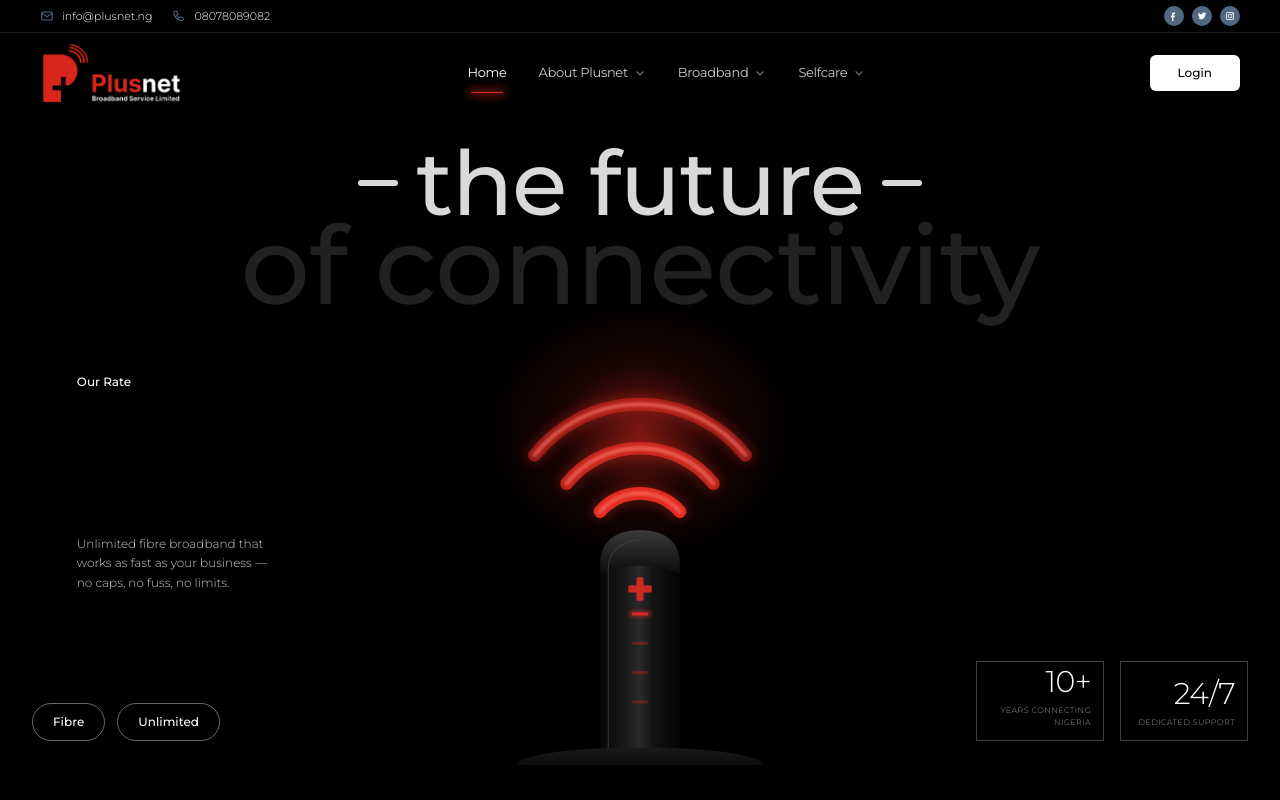
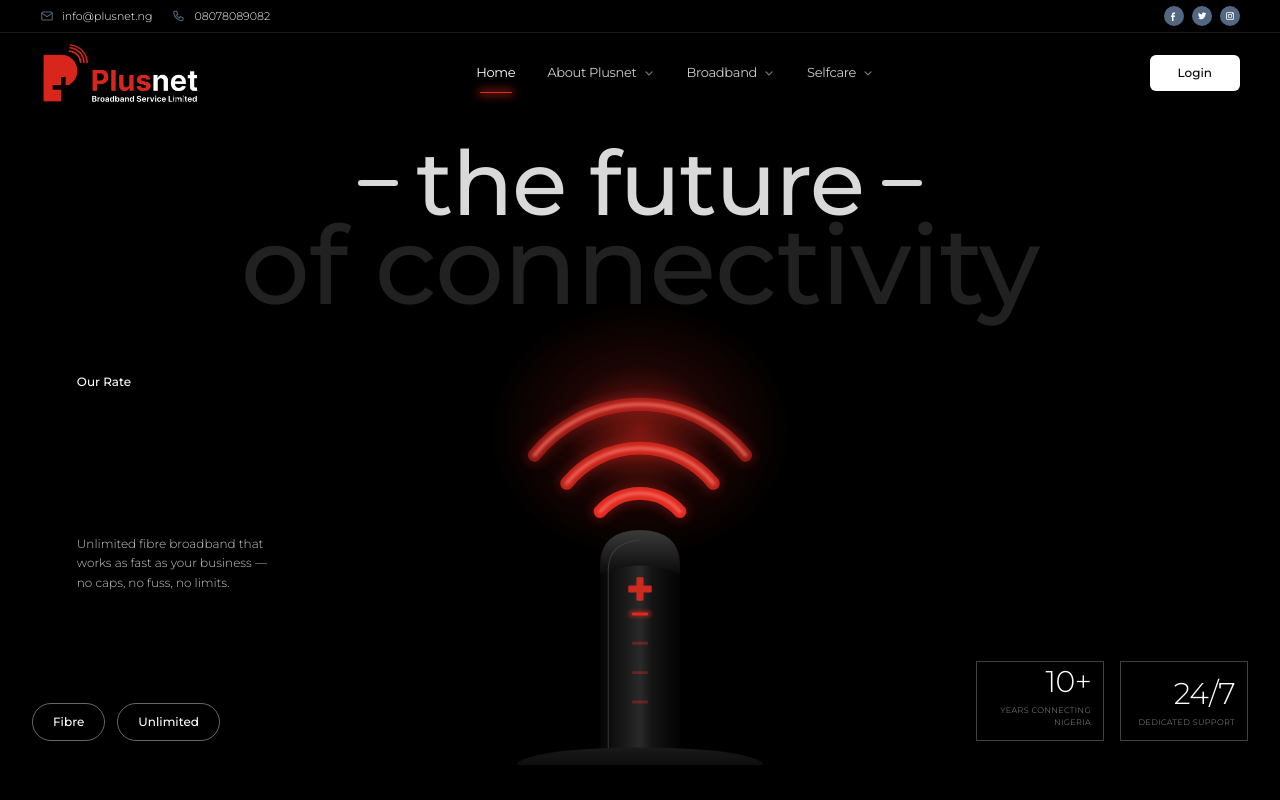
Before and after one commit to Anelsonmousse/plusnet-redesign, a Next.js app: page / in a window 1280 px wide. Shown: the top 800 px of the page. Built offline with nearby package versions, Linux system fonts and the light colour scheme.

Commit message:
Update logo image

```diff
--- a/components/Footer.tsx
+++ b/components/Footer.tsx
@@ -32,7 +32,7 @@ export default function Footer() {
               src="/images/logo.png"
               alt="Plusnet"
               width={1200}
-              height={536}
+              height={478}
               className="h-12 w-auto"
             />
           </Link>
--- a/components/Header.tsx
+++ b/components/Header.tsx
@@ -102,7 +102,7 @@ export default function Header() {
               src="/images/logo.png"
               alt="Plusnet"
               width={1200}
-              height={536}
+              height={478}
               priority
               className="h-16 w-auto"
             />
```
Also changed, not shown: public/images/logo.png.
